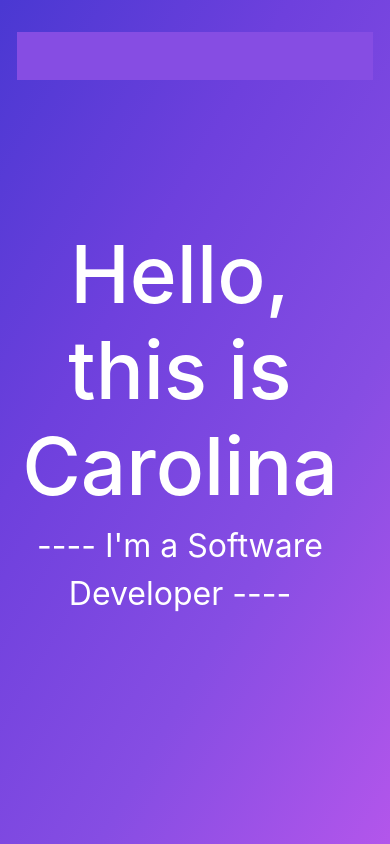
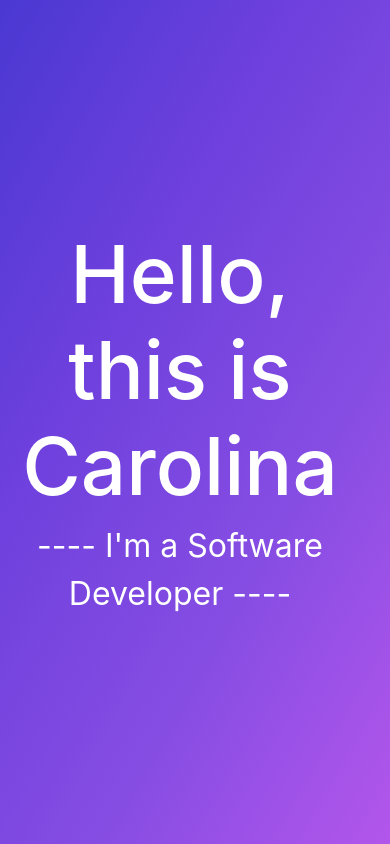
Before and after one commit to carolinajimenez26/carolinajimenez26.github.io, a React (Create React App) app in the folder web/: page / in a window 390 px wide. Shown: the top 844 px of the page. Built offline with nearby package versions, Linux system fonts and the light colour scheme.

Commit message:
Removes a tag style and hides the nav when in small screens

```diff
--- a/web/src/components/HeaderNav/HeaderNav.css
+++ b/web/src/components/HeaderNav/HeaderNav.css
@@ -7,3 +7,8 @@
 .Nav li {
   margin: 0 10px;
 }
+
+.Nav li a {
+  color: inherit;
+  text-decoration: none;
+}
--- a/web/src/components/HeaderNav/HeaderNav.js
+++ b/web/src/components/HeaderNav/HeaderNav.js
@@ -21,9 +21,9 @@ class HeaderNav extends React.Component {
     }
 
     return (
-      <div className="Nav">
+      <div className="Nav d-none d-lg-block">
         <nav className="navbar navbar-expand-lg justify-content-center">
-          <div className="content text-white d-none d-lg-block" id="navbarNav">
+          <div className="content text-white" id="navbarNav">
             <ul className="navbar-nav">
               {items}
             </ul>
```
